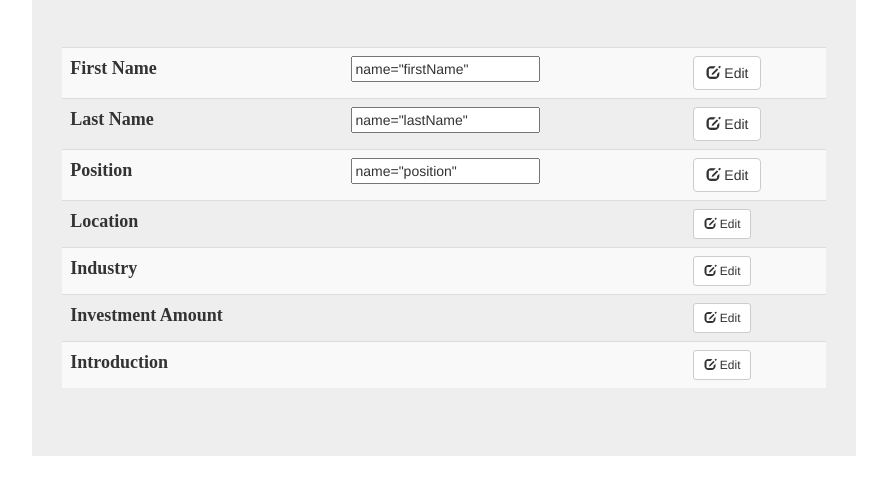
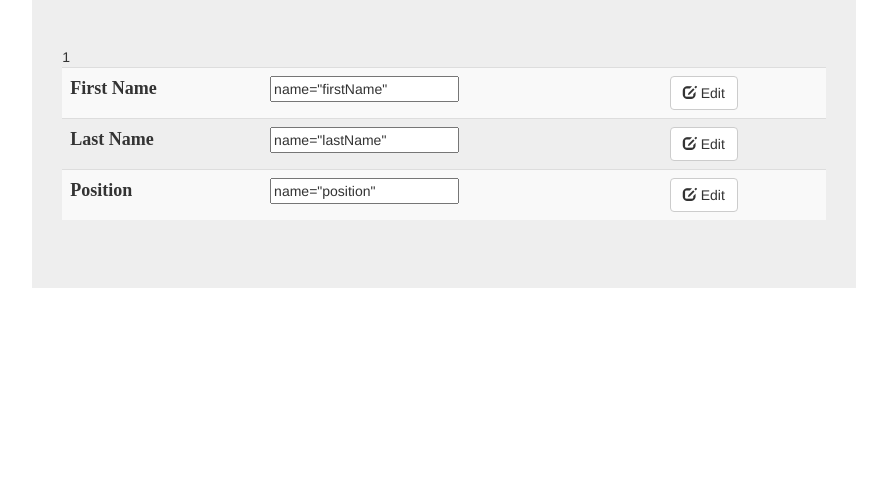
Before and after one commit to sl3760/EasyVC, a Django app: template static/templates/editVC.html in a window 1280 px wide. Shown: the part 51-546 px from the top of the page, without its empty margins (196-1083 px from the left). Run offline with Django 3.2, Linux system fonts and the light colour scheme; the template is opened without the code that fills it, so the values that code supplies are empty; parts of the project's set-up code (start-up, migrations or seed data) failed here and were passed over; some libraries are stand-ins or nearby versions.

Commit message:
revise 4

```diff
--- a/static/templates/editVC.html
+++ b/static/templates/editVC.html
@@ -71,9 +71,9 @@
 
     <div class='col-md-8 col-md-offset-2'>
         <div class="jumbotron">
-            <table id="edit" class="table table-striped">
+            <table id="edit" class="table table-striped">1
+                <form id='postAction' method="POST" action="http://127.0.0.1:8000/VCEditUpdate/">
                 <tr>
-                    <form method="POST" action="http://127.0.0.1:8000/VCEditUpdate/">
                     <td class="yahei fs18 fwb">First Name</td>
                     <td><input type="text" value={{user.firstName}} name="firstName"></td>
                     <td>
@@ -85,7 +85,6 @@
                     </td>
                 </tr>
                 <tr>
-                    <form id="lastName1" method="POST" action="http://127.0.0.1:8000/VCEditUpdate/">
                     <td class="yahei fs18 fwb">Last Name</td>
                     <td><input type="text" value={{user.lastName}} name="lastName"></td>
                     <td>
@@ -95,9 +94,9 @@
                       <button class="btn btn-success update-btn">Update</button>
 		      <button class="btn btn-danger  cancel-btn">Cancel</button>
                     </td>
+
                 </tr>
                 <tr>
-                    <form method="POST" action="http://127.0.0.1:8000/VCEditUpdate/">
                     <td class="yahei fs18 fwb">Position</td>
                     <td><input type="text" value={{user.position}} name="position"></td>
                     <td>
@@ -106,50 +105,6 @@
                       </button>
                       <button class="btn btn-success update-btn">Update</button>
 		      <button class="btn btn-danger  cancel-btn">Cancel</button>
-                    </td>
-                </tr>
-                <tr>
-                    <td class="yahei fs18 fwb">Location</td>
-                    <td>{{user.location}}</td>
-                    <td>
-                      <button type="button" id="editLocation" class="btn btn-default btn-sm">
-                        <span class="glyphicon glyphicon-edit"></span> Edit
-                      </button>
-                    </td>
-                </tr>
-                <tr>
-                    <td class="yahei fs18 fwb">Industry</td>
-                    <td>{% for industry in user.industry %} {{ industry }} | {% endfor %}</td>
-                    <td>
-                      <button type="button" id="editIndustry" class="btn btn-default btn-sm">
-                        <span class="glyphicon glyphicon-edit"></span> Edit
-                      </button>
-                    </td>
-                </tr>
-                <tr>
-                    <td class="yahei fs18 fwb">Investment Amount</td>
-                    <td>{% if user.amount == 10000%} Under $10,000
-                        {% elif user.amount == 50000%} $10,000-$50,000
-                        {% elif user.amount == 100000%} $50,000-$100,000
-                        {% elif user.amount == 500000%} $100,000-$500,000
-                        {% elif user.amount == 1000000%} $500,000-$1000,000
-                        {% elif user.amount == 5000000%} $1000,000-$5000,000
-                        {% elif user.amount == 10000000%} $5000,000 & Above
-                        {% endif %}
-                    </td>
-                    <td>
-                      <button type="button" id="editAmount" class="btn btn-default btn-sm">
-                        <span class="glyphicon glyphicon-edit"></span> Edit
-                      </button>
-                    </td>
-                </tr>
-                <tr>
-                    <td class="yahei fs18 fwb">Introduction</td>
-                    <td>{{user.introduction}}</td>
-                    <td>
-                      <button type="button" id="editIntroduction" class="btn btn-default btn-sm">
-                        <span class="glyphicon glyphicon-edit"></span> Edit
-                      </button>
                     </td>
                 </tr>
             </table>
@@ -175,9 +130,9 @@
     });
     $('.update-btn').hide().click(function(e){
       e.preventDefault();
-      var url = $(this).parent().parent().find('form').attr('action');
+      var url = $(this).parents().find('#postAction').attr('action');
+      //var url = $('#postAction').attr('action');
       alert(url);
-      console.log(url);
     });
     $('.cancel-btn').hide().click(function(e){
       e.preventDefault();
```
